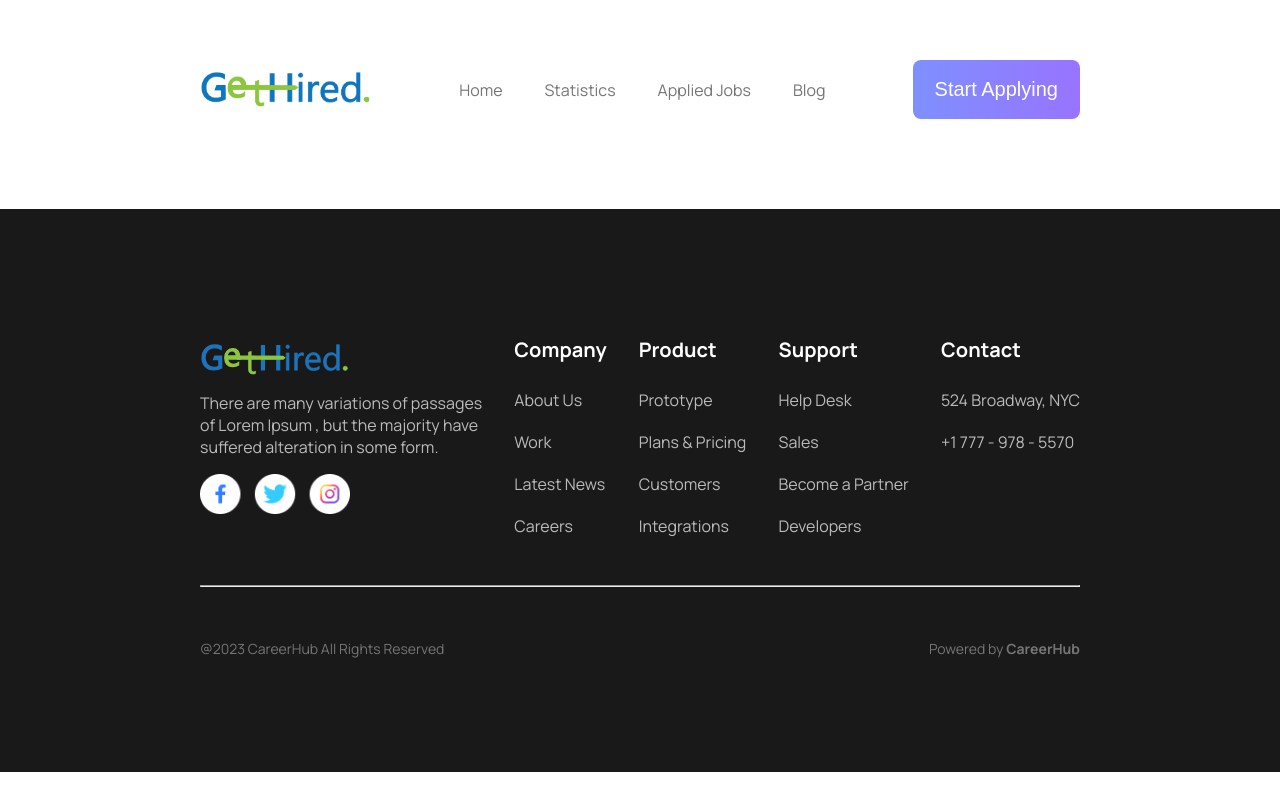
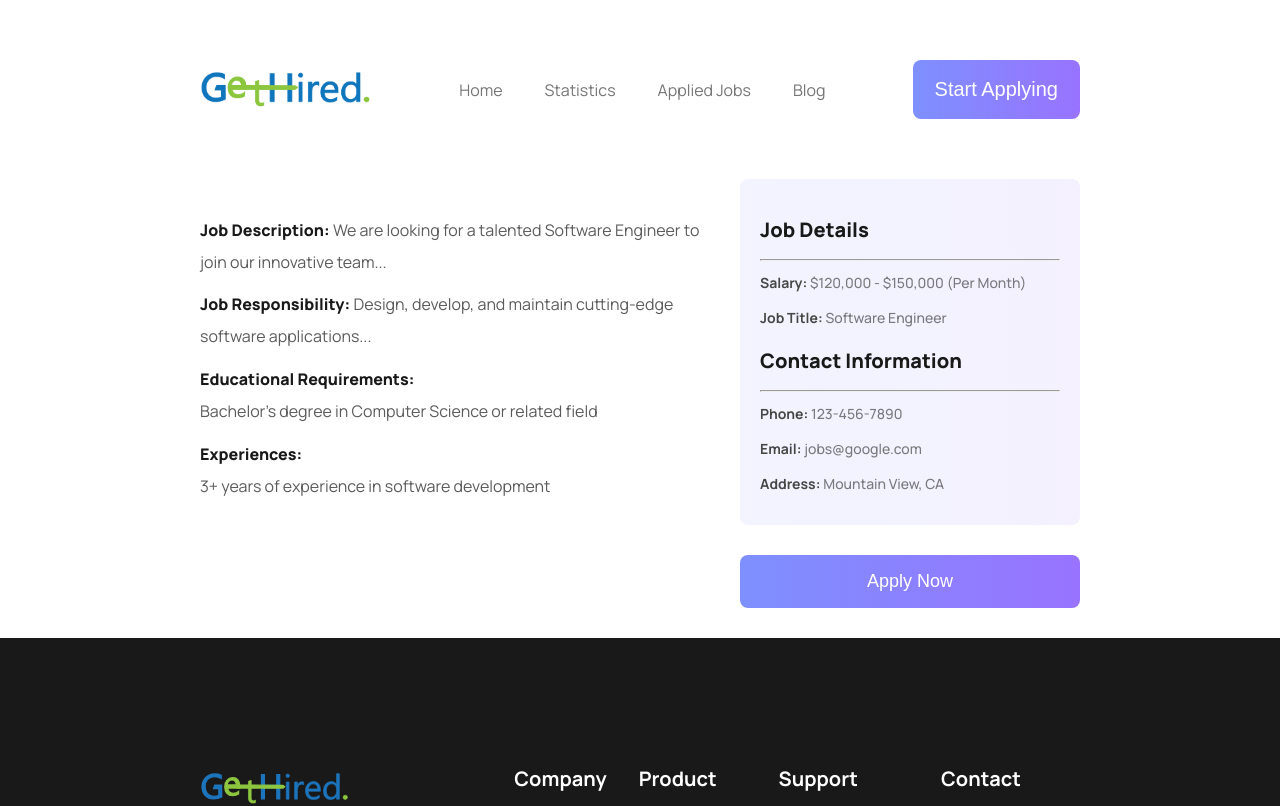
Before and after one commit to ayat1041/get-hired-assignment-9, a React (Vite) app: page /job/1 in a window 1280 px wide. Shown: the top 806 px of the page. Built offline with nearby package versions, Linux system fonts and the light colour scheme.

Commit message:
details page until cover done

```diff
--- a/src/components/JobDetail/JobDetail.css
+++ b/src/components/JobDetail/JobDetail.css
@@ -0,0 +1,67 @@
+.job-details-container {
+    padding-inline: 200px;
+    display: grid;
+    grid-template-columns: 3fr 1fr;
+}
+
+.job-details-left {
+    margin-right: 24px;
+    margin-top: 24px;
+}
+
+.job-details-left h1 {
+    font-style: normal;
+    font-weight: 400;
+    font-size: 16px;
+    line-height: 32px;
+    color: #1a1919b6;
+}
+
+.job-details-left h1 span {
+    font-style: normal;
+    font-weight: 800;
+    font-size: 16px;
+    line-height: 32px;
+    color: #1A1919;
+}
+
+.job-details-right {
+    width: 300px;
+    background: linear-gradient(90deg, rgba(126, 144, 254, 0.1) 0%, rgba(152, 115, 255, 0.1) 100%);
+    border-radius: 8px;
+    padding: 20px;
+}
+
+.job-details-right h2 {
+    font-style: normal;
+    font-weight: 800;
+    font-size: 20px;
+    line-height: 27px;
+    margin-bottom: 16px;
+    color: #1A1919;
+}
+
+.job-details-right h3 {
+    font-style: normal;
+    margin-block: 8px;
+    font-weight: 500;
+    font-size: 14px;
+    line-height: 27px;
+    color: #474747b4;
+}
+
+.job-details-right h3 span {
+    font-weight: 700;
+    color: #474747;
+}
+.job-details-right-container button{
+    background: linear-gradient(90deg, #7E90FE 0%, #9873FF 100%);
+    border-radius: 8px;
+    font-size: 18px;
+    padding: 16px 22px;
+    border: none;
+    color: white;
+    cursor: pointer;
+    margin-top: 30px;
+    width: 100%;
+}
--- a/src/components/JobDetail/JobDetail.jsx
+++ b/src/components/JobDetail/JobDetail.jsx
@@ -8,10 +8,31 @@ const JobDetail = () => {
   let jobsData = useLoaderData();
 
   jobsData = jobsData.find(job => job.id == jobId);
+  const {id,job_description,job_responsibility,educational_requirements,experiences,salary,job_title,contact_information,location} = jobsData;
 //   const currentJobs = jobsData.map(job => console.log(typeof job.id));
 
   return (
     <div className="job-details-container">
+        <div className="job-details-left">
+            <h1><span>Job Description: </span>{job_description}</h1>
+            <h1><span>Job Responsibility: </span>{job_responsibility}</h1>
+            <h1><span>Educational Requirements: </span><br></br>{educational_requirements}</h1>
+            <h1><span>Experiences: </span><br></br>{experiences}</h1>
+        </div>
+        <div className="job-details-right-container">
+            <div className="job-details-right">
+            <h2>Job Details</h2>
+            <hr></hr>
+            <h3><span>Salary:</span> {salary} (Per Month)</h3>
+            <h3><span>Job Title:</span> {job_title}</h3>
+            <h2>Contact Information</h2>
+            <hr></hr>
+            <h3><span>Phone:</span> {contact_information.phone}</h3>
+            <h3><span>Email:</span> {contact_information.email}</h3>
+            <h3><span>Address:</span> {location}</h3>
+            </div>
+            <button>Apply Now</button>
+        </div>
     </div>
   );
 };
```
